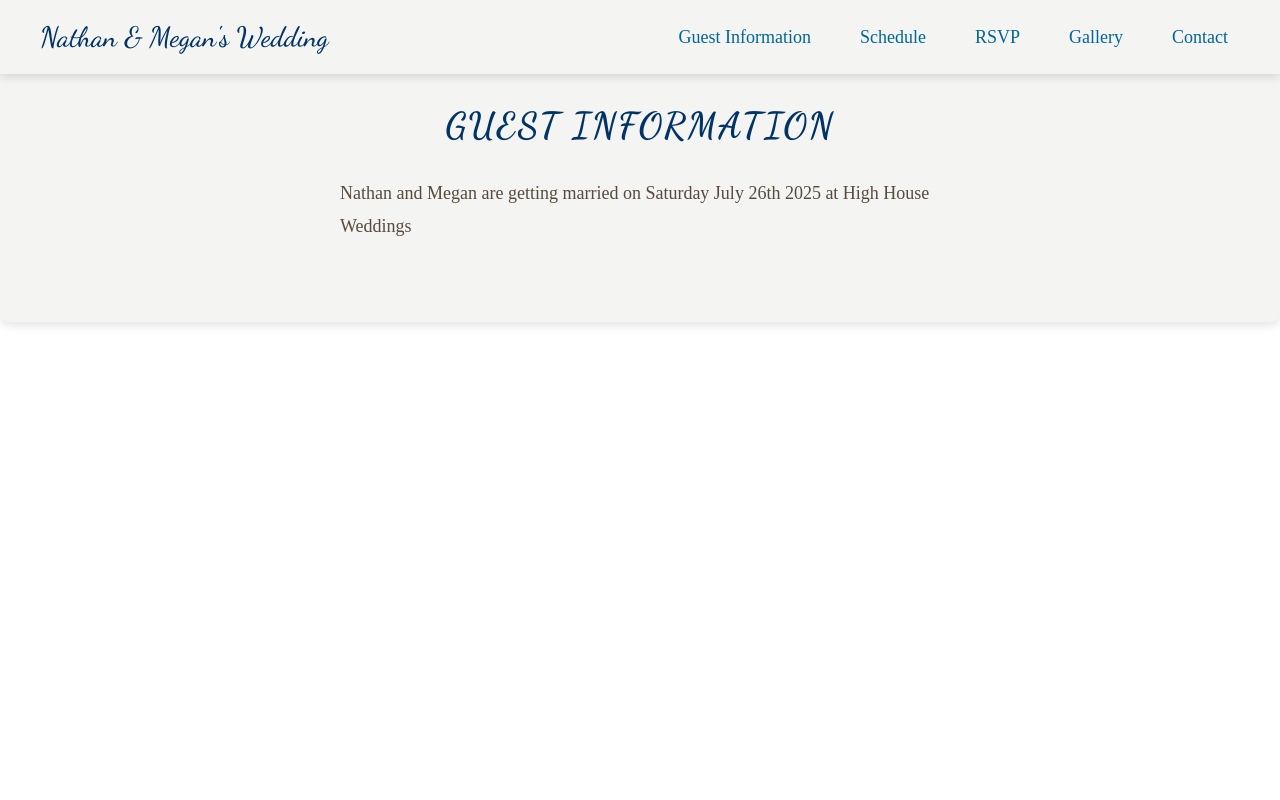
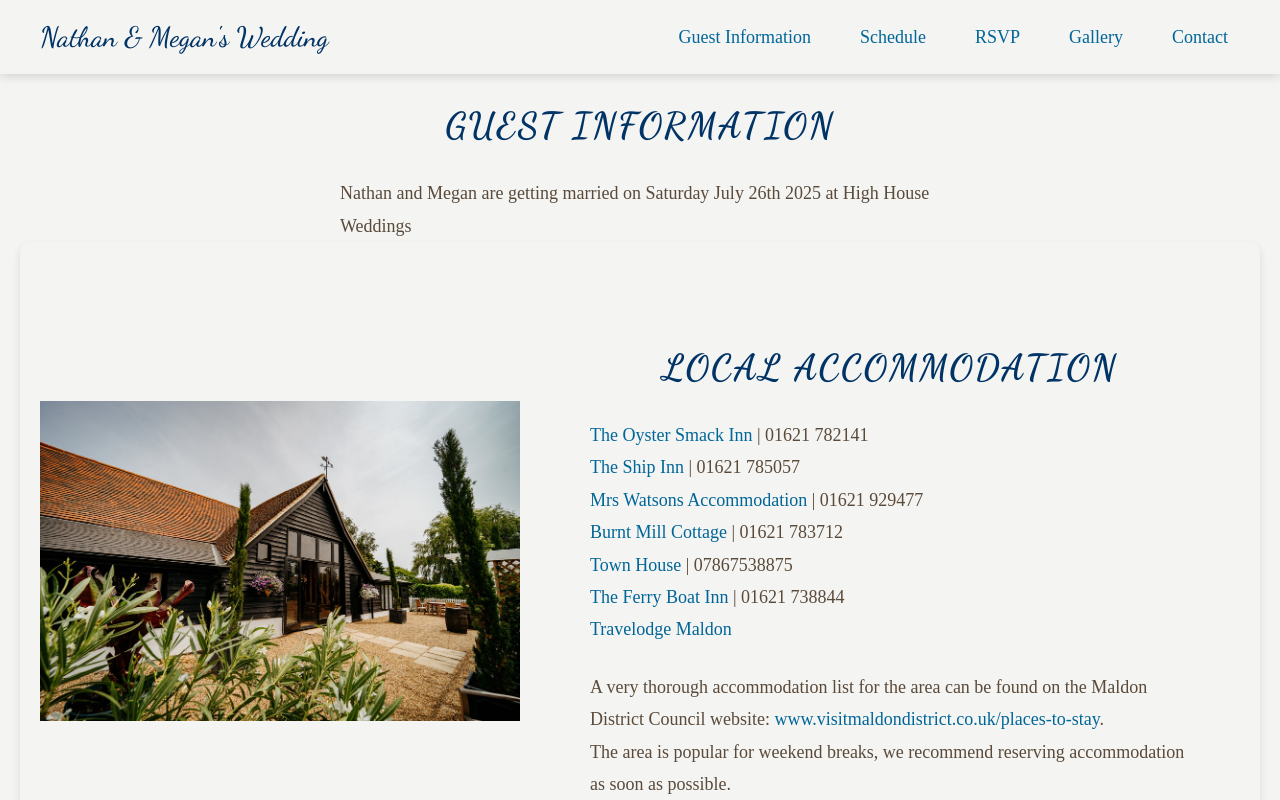
Before and after one commit to johnsn27/weddingWebsite, a React (Create React App) app: page / in a window 1280 px wide. Shown: the top 800 px of the page. Built offline with nearby package versions, Linux system fonts and the light colour scheme; what aws-amplify would draw is missing.

Commit message:
one big boi

```diff
--- a/src/pages/guestInformation.js
+++ b/src/pages/guestInformation.js
@@ -2,6 +2,10 @@
 import React from 'react';
 import { css } from '@emotion/react';
 import { storyPageStyle, titleStyle, paragraphStyle } from '../styles/pageStyles';
+import Accommodation from './accommodation';
+import FindingTheVenue from './findingTheVenue';
+import Parking from './parking';
+import Taxis from './taxis';
 
 const GuestInformation = () => {
   return (
@@ -10,7 +14,10 @@ const GuestInformation = () => {
       <p css={paragraphStyle}>
       Nathan and Megan are getting married on Saturday July 26th 2025 at High House Weddings
       </p>
-      {/* image of us? */}
+      {Accommodation()}
+      {FindingTheVenue()}
+      {Parking()}
+      {Taxis()}
     </div>
   );
 };
```
